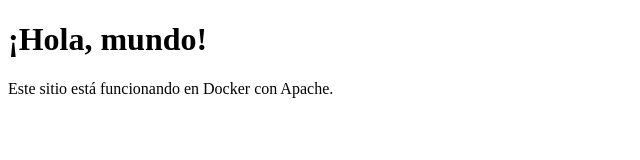
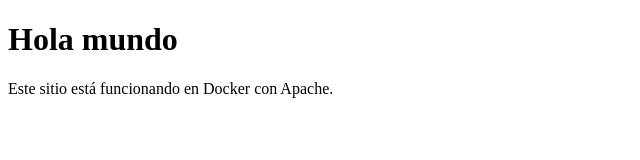
Before and after one commit to FranciscoN055/SitioWeb, a plain HTML site: page index.html in a window 1280 px wide. Shown: the whole page, without its empty margins (0-640 px from the left). Drawn offline with Linux system fonts and the light colour scheme.

Commit message:
Update index.html

```diff
--- a/index.html
+++ b/index.html
@@ -6,7 +6,7 @@
     <title>Mi Sitio en Docker</title>
 </head>
 <body>
-    <h1>¡Hola, mundo!</h1>
+    <h1>Hola mundo</h1>
     <p>Este sitio está funcionando en Docker con Apache.</p>
 </body>
 </html>
```
